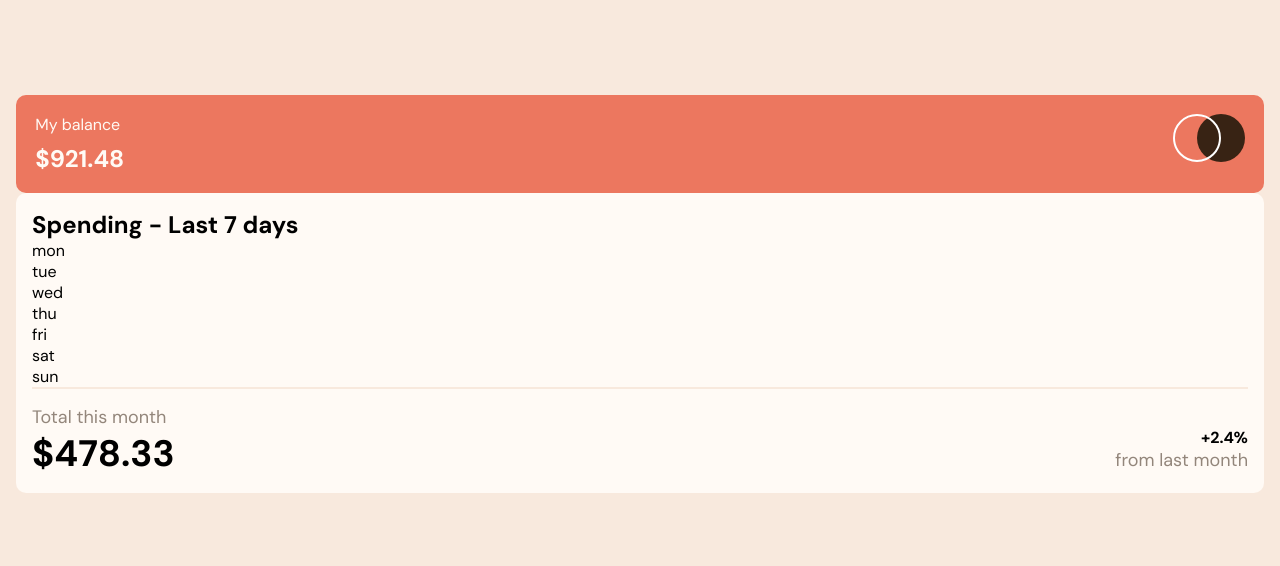
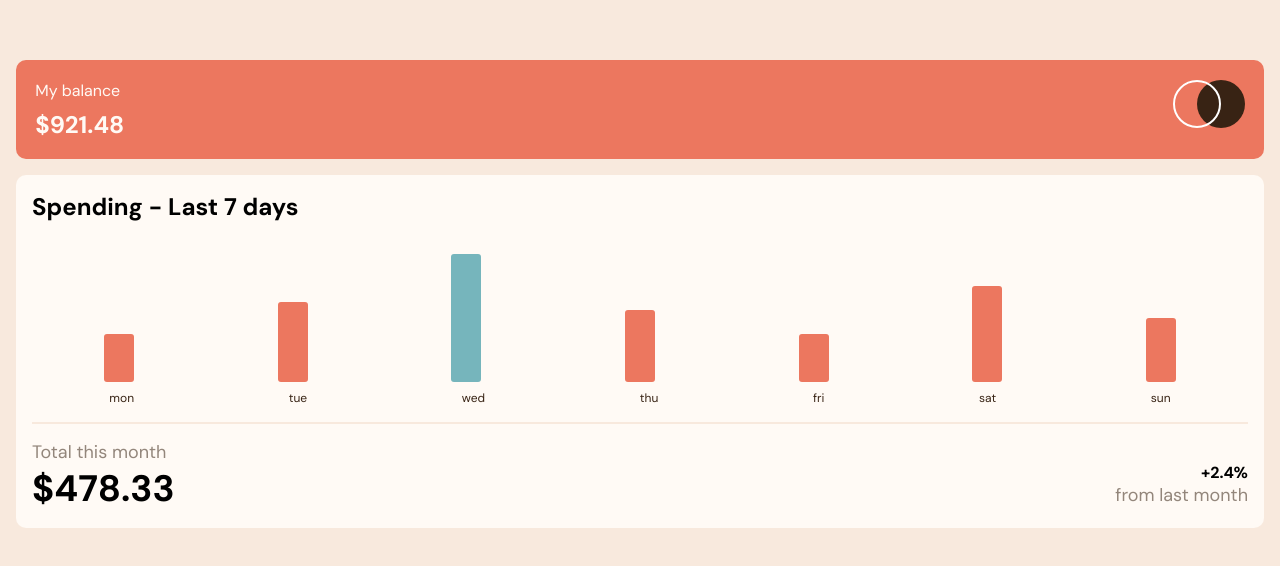
Before and after one commit to amrmabdelazeem/expenses-chart-component, a React (Vite) app: page / in a window 1280 px wide. Shown: the part 106-672 px from the top of the page. Built offline with nearby package versions, Linux system fonts and the light colour scheme.

Commit message:
Style the bars

```diff
--- a/src/components/MainExpense/MainExpense.css
+++ b/src/components/MainExpense/MainExpense.css
@@ -2,4 +2,49 @@ main {
   background-color: hsl(33, 100%, 98%);
   padding: 1rem;
   border-radius: 10px;
+}
+main .chart {
+  height: 200px;
+}
+main .chart .bars {
+  height: 80%;
+  display: flex;
+  justify-content: space-around;
+  align-items: flex-end;
+  margin-bottom: 0.5rem;
+}
+main .chart .bars .bar {
+  width: 30px;
+  height: 20px;
+  border-radius: 3px;
+  background-color: hsl(10, 79%, 65%);
+}
+main .chart .bars .bar-1 {
+  height: 30%;
+}
+main .chart .bars .bar-2 {
+  height: 50%;
+}
+main .chart .bars .bar-3 {
+  height: 80%;
+  background-color: hsl(186, 34%, 60%);
+}
+main .chart .bars .bar-4 {
+  height: 45%;
+}
+main .chart .bars .bar-5 {
+  height: 30%;
+}
+main .chart .bars .bar-6 {
+  height: 60%;
+}
+main .chart .bars .bar-7 {
+  height: 40%;
+}
+main .chart .days {
+  display: flex;
+  justify-content: space-around;
+  align-items: flex-end;
+  font-size: 12px;
+  color: hsl(25, 47%, 15%);
 }/*# sourceMappingURL=MainExpense.css.map */
--- a/src/components/MainExpense/MainExpense.scss
+++ b/src/components/MainExpense/MainExpense.scss
@@ -4,4 +4,54 @@ main{
     background-color: $bg-inner;
     padding: 1rem;
     border-radius: 10px;
+
+    .chart{
+        height: 200px;
+
+        .bars{
+            height: 80%;
+            display: flex;
+            justify-content: space-around;
+            align-items: flex-end;
+            margin-bottom: .5rem;
+
+
+            .bar{
+                width: 30px;
+                height: 20px;
+                border-radius: 3px;
+                background-color: $primary-color;
+            }
+
+            .bar-1{
+                height: 30%;
+            }
+            .bar-2{
+                height: 50%;
+            }
+            .bar-3{
+                height: 80%;
+                background-color: $secondary-color;
+            }
+            .bar-4{
+                height: 45%;
+            }
+            .bar-5{
+                height: 30%;
+            }
+            .bar-6{
+                height: 60%;
+            }
+            .bar-7{
+                height: 40%;
+            }
+        }
+        .days{
+            display: flex;
+            justify-content: space-around;
+            align-items: flex-end;
+            font-size: 12px;
+            color: $heading-dark-brown
+        }
+    }
 }
--- a/src/components/MyBalance/myBalance.css
+++ b/src/components/MyBalance/myBalance.css
@@ -6,6 +6,7 @@ header {
   justify-content: space-between;
   padding: 1.2rem;
   border-radius: 10px;
+  margin-bottom: 1rem;
 }
 header h1 {
   font-size: 1.5rem;
--- a/src/components/MyBalance/myBalance.scss
+++ b/src/components/MyBalance/myBalance.scss
@@ -8,6 +8,7 @@ header{
     justify-content: space-between;
     padding: 1.2rem;
     border-radius: 10px;
+    margin-bottom: 1rem;
 
     h1{
         font-size: 1.5rem;
```
Also changed, not shown: 2 other files (tests, documents, lock files or other folders).
